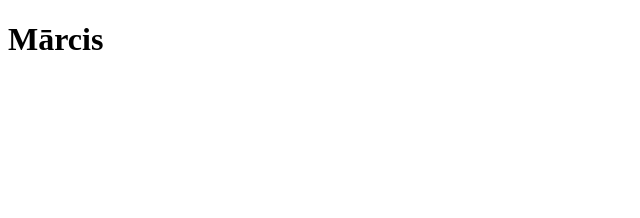
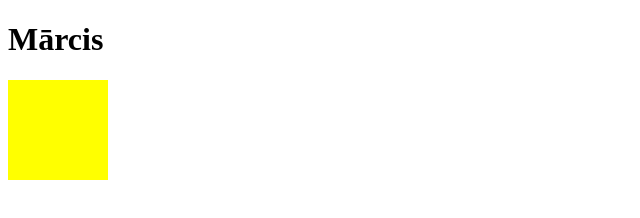
Before and after one commit to jkrigerts/nice, a plain HTML site: page index.html in a window 1280 px wide. Shown: the whole page, without its empty margins (0-640 px from the left). Drawn offline with Linux system fonts and the light colour scheme.

Commit message:
Box added

```diff
--- a/index.html
+++ b/index.html
@@ -4,8 +4,10 @@
     <meta charset="UTF-8" />
     <meta name="viewport" content="width=device-width, initial-scale=1.0" />
     <title>Mārcis</title>
+    <link rel="stylesheet" href="style.css" />
   </head>
   <body>
     <h1>Mārcis</h1>
+    <div class="box"></div>
   </body>
 </html>
--- /dev/null
+++ b/style.css
@@ -0,0 +1,5 @@
+.box {
+  width: 100px;
+  height: 100px;
+  background-color: yellow;
+}
```
